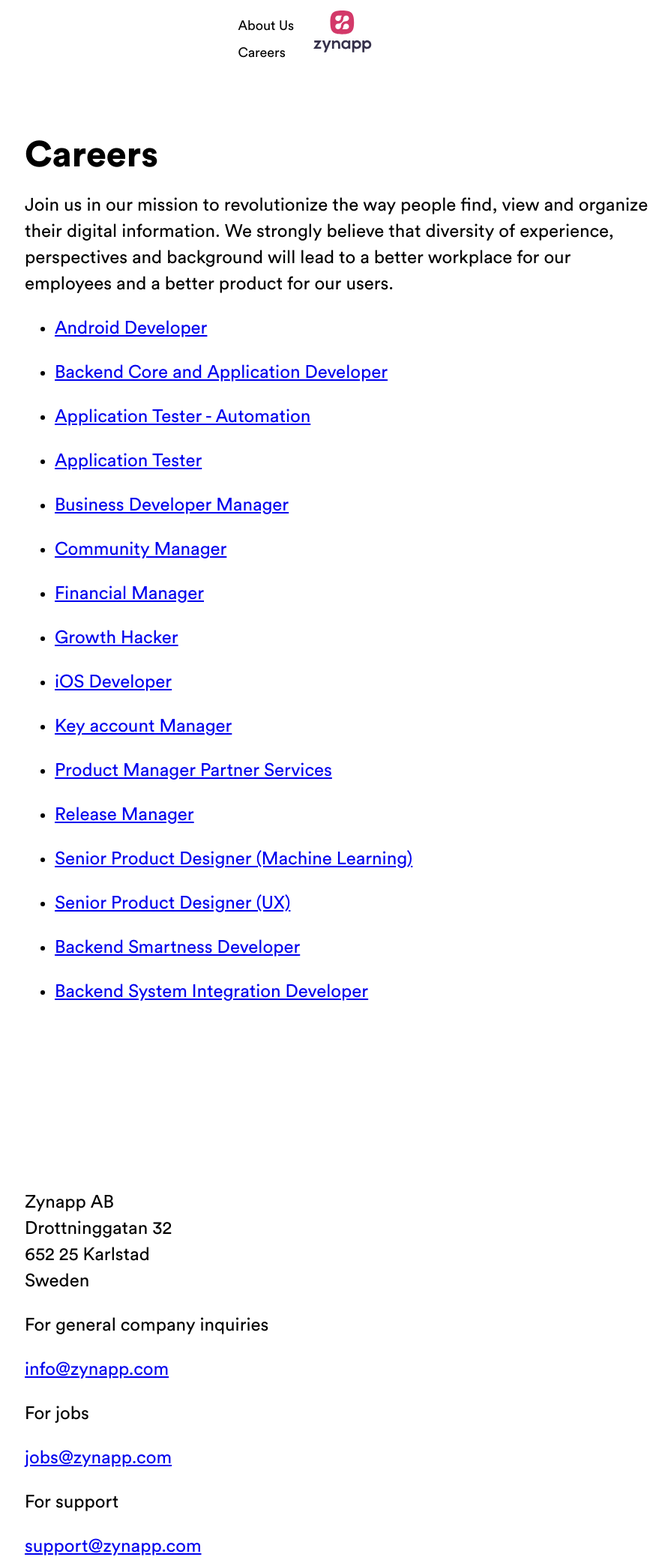
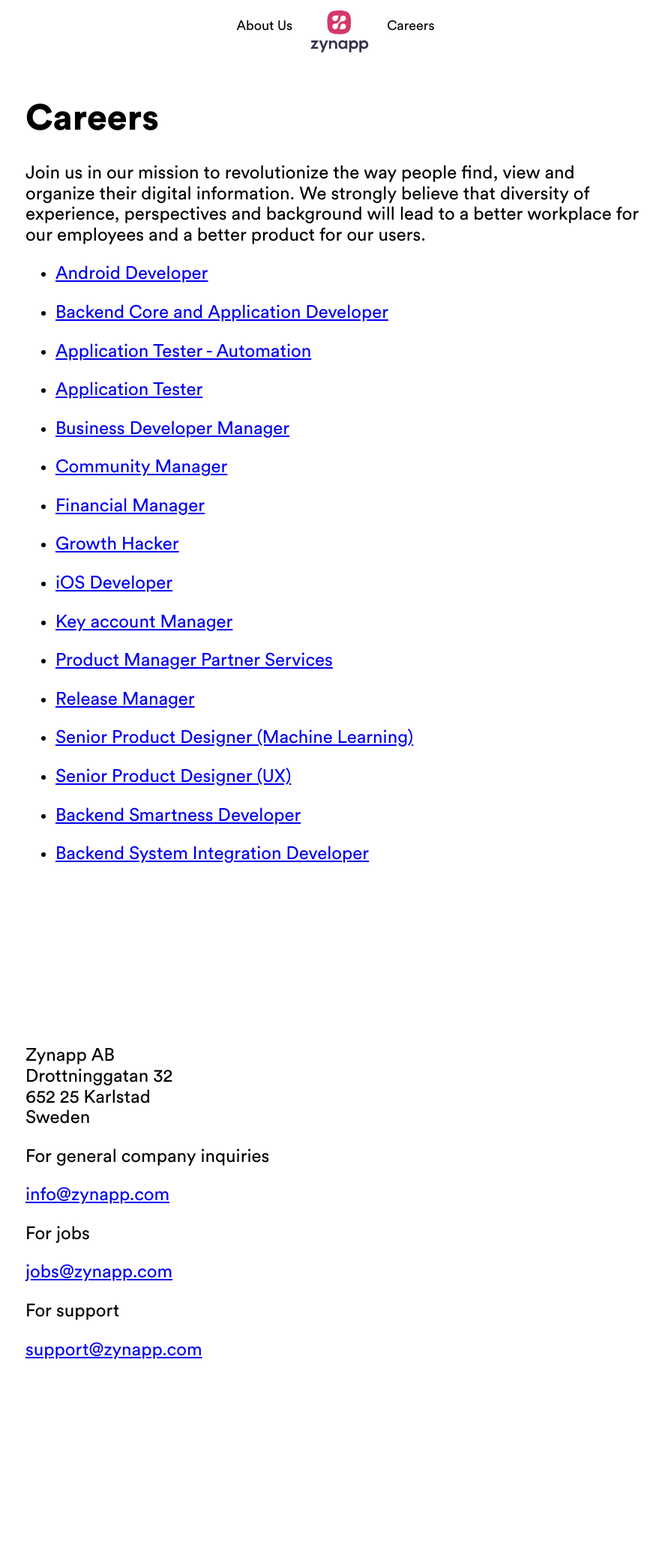
Before and after one commit to kristoffernolgren/zynapp, a Jekyll site: the page built from index.html, in a window 1280 px wide. Shown: the whole page at 75% size, without its empty margins (191-1086 px from the left). Built offline with Jekyll 4.4.1, drawn with Linux system fonts in a browser that asks for light colours; after the commit the page ends 1815 px from its top, so only the background shows below that.

Commit message:
font style

```diff
--- a/assets/sass/base/_root.scss
+++ b/assets/sass/base/_root.scss
@@ -5,7 +5,6 @@
   box-sizing: border-box;
   font-family: CircularStd;
   font-size: 24px;
-  line-height: 35px;
 }
 
 footer {
@@ -13,15 +12,15 @@
 	color: white;
 }
 main, nav, footer {
-	max-width: 832px;
+	max-width: 830px;
 	margin: 0 auto;
 }
 
 nav {
 	width: 303px;
-	margin: 14px auto 72px;
+	margin: 14px auto 53px;
 	.text {
-		margin: 0 20px;
+		margin: 0 18px;
 		position: relative;
 		bottom: 30px;
 		text-decoration: none;
@@ -32,12 +31,13 @@
 
 h1 {
 	font-size: 1em;
-	margin: 0 0 10px
+	margin: 0 0 8px
 }
 
 p {
 	font-size: 22px;
-	margin-bottom: 20px;
+	margin: 0 0 20px;
+	line-height: 30px;
 }
 
 
```
